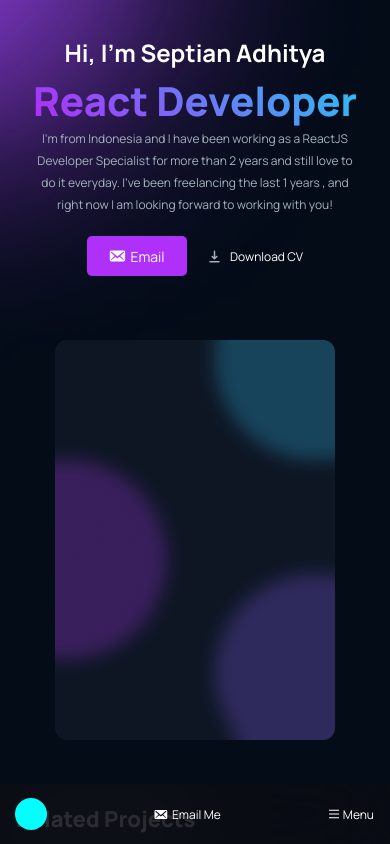
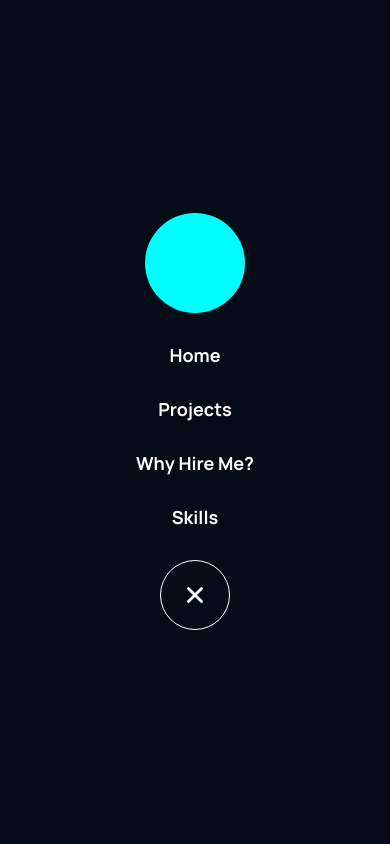
Before and after one commit to saepp/septianadhitya, a React (Create React App) app: page / in a window 390 px wide. Both pictures are taken after a click on the button "Menu". Shown: the top 844 px of the page. Built offline with nearby package versions, Linux system fonts and the light colour scheme.

Commit message:
fix menu navbar

```diff
--- a/src/App.js
+++ b/src/App.js
@@ -4,7 +4,6 @@ import { Navbar } from "./components";
 import ellips1 from "./assets/ellips7.png";
 import ellips2 from "./assets/ellips4.png";
 import ellips3 from "./assets/ellips6.png";
-
 import ellips4 from "./assets/ellips5.png";
 
 function App() {
--- a/src/components/navbar/Navbar.jsx
+++ b/src/components/navbar/Navbar.jsx
@@ -1,7 +1,9 @@
-import React from "react";
+import React, { useState } from "react";
+import { IoClose } from "react-icons/io5";
 import "./navbar.css";
 
 const Navbar = () => {
+  const [open, setIsOpen] = useState(false);
   return (
     <div className="saep__navbar">
       <div className="saep__navbar-links">
@@ -25,7 +27,8 @@ const Navbar = () => {
           </p>
         </div>
       </div>
-      <div className="saep__navbar-bottom">
+      {/* Navbar Mobile */}
+      <div className={`saep__navbar-bottom ${open ? "full-pages" : "normal"}`}>
         <div className="saep__navbar-bottom_logo">
           <div className="circle-logo" />
         </div>
@@ -53,7 +56,11 @@ const Navbar = () => {
           </p>
         </div>
         <div className="saep__navbar-bottom_menu">
-          <button type="button" className="wrap__button__hamburger">
+          <button
+            type="button"
+            className="wrap__button__hamburger"
+            onClick={() => setIsOpen(true)}
+          >
             <div className="wrap__hamburger">
               <span className="hamburger-icon">
                 <svg
@@ -73,6 +80,44 @@ const Navbar = () => {
             </div>
           </button>
         </div>
+        {open && (
+          <div className="saep__navbar-bottom_menu-container">
+            <div className="saep__navbar-bottom_menu-profile">
+              <a href="#home">
+                <div className="circle" />
+              </a>
+            </div>
+            <div className="saep__navbar-bottom_menu-links">
+              <p>
+                <a href="#home" onClick={() => setIsOpen(false)}>
+                  Home
+                </a>
+              </p>
+              <p>
+                <a href="#projects" onClick={() => setIsOpen(false)}>
+                  Projects
+                </a>
+              </p>
+              <p>
+                <a href="#whyHireMe" onClick={() => setIsOpen(false)}>
+                  Why Hire Me?
+                </a>
+              </p>
+              <p>
+                <a href="#skills" onClick={() => setIsOpen(false)}>
+                  Skills
+                </a>
+              </p>
+            </div>
+            <div className="saep__navbar-bottom_menu-close">
+              <button type="button" onClick={() => setIsOpen(false)}>
+                <div className="circle__close">
+                  <IoClose color="#fff" size={30} />
+                </div>
+              </button>
+            </div>
+          </div>
+        )}
       </div>
     </div>
   );
--- a/src/components/navbar/navbar.css
+++ b/src/components/navbar/navbar.css
@@ -3,6 +3,7 @@
   justify-content: space-between;
   align-items: center;
   padding: 2rem 8.125rem;
+  position: relative;
 }
 
 .saep__navbar-links {
@@ -36,7 +37,8 @@
   flex-direction: row;
 }
 
-.saep__navbar-links_container p {
+.saep__navbar-links_container p,
+.saep__navbar-bottom_menu-links p {
   font-size: 18px;
   font-family: var(--font-family);
   font-weight: 700;
@@ -55,9 +57,21 @@
 }
 
 @media screen and (max-width: 768px) {
+  .full-pages {
+    height: 100vh;
+    padding: 0;
+    overflow: hidden;
+  }
+
+  .normal {
+    height: 60px;
+    padding: 0 15px;
+  }
+
   .saep__navbar {
     padding: 0;
   }
+
   .saep__navbar-links {
     display: none;
   }
@@ -67,12 +81,10 @@
     z-index: 999;
     justify-content: space-between;
     align-items: center;
-    padding: 0 15px;
     position: fixed;
     bottom: 0;
     left: 0;
     width: 100%;
-    height: 60px;
     background: rgba(11, 13, 18, 0.75);
     backdrop-filter: blur(40px);
   }
@@ -141,4 +153,48 @@
     color: #fff;
     margin-left: 4px;
   }
+
+  .saep__navbar-bottom_menu-container {
+    position: absolute;
+    display: flex;
+    flex-direction: column;
+    justify-content: center;
+    align-items: center;
+    width: 100%;
+    height: 100vh;
+    background-color: var(--color-bg);
+  }
+
+  .circle {
+    width: 100px;
+    height: 100px;
+    border-radius: 100%;
+    background-color: aqua;
+  }
+
+  .saep__navbar-bottom_menu-links p {
+    margin-top: 30px;
+    text-align: center;
+  }
+
+  .saep__navbar-bottom_menu-close {
+    margin-top: 30px;
+  }
+
+  .saep__navbar-bottom_menu-close button {
+    display: flex;
+    background-color: transparent;
+    border: 1px solid transparent;
+    cursor: pointer;
+  }
+
+  .circle__close {
+    display: flex;
+    justify-content: center;
+    align-items: center;
+    width: 70px;
+    height: 70px;
+    border-radius: 100%;
+    border: 1px solid #fff;
+  }
 }
--- a/src/containers/card/Card.jsx
+++ b/src/containers/card/Card.jsx
@@ -1,6 +1,5 @@
 import React from "react";
 import { HiDownload } from "react-icons/hi";
-import ellips4 from "../../assets/ellips5.png";
 import "./card.css";
 
 const Card = () => {
```
